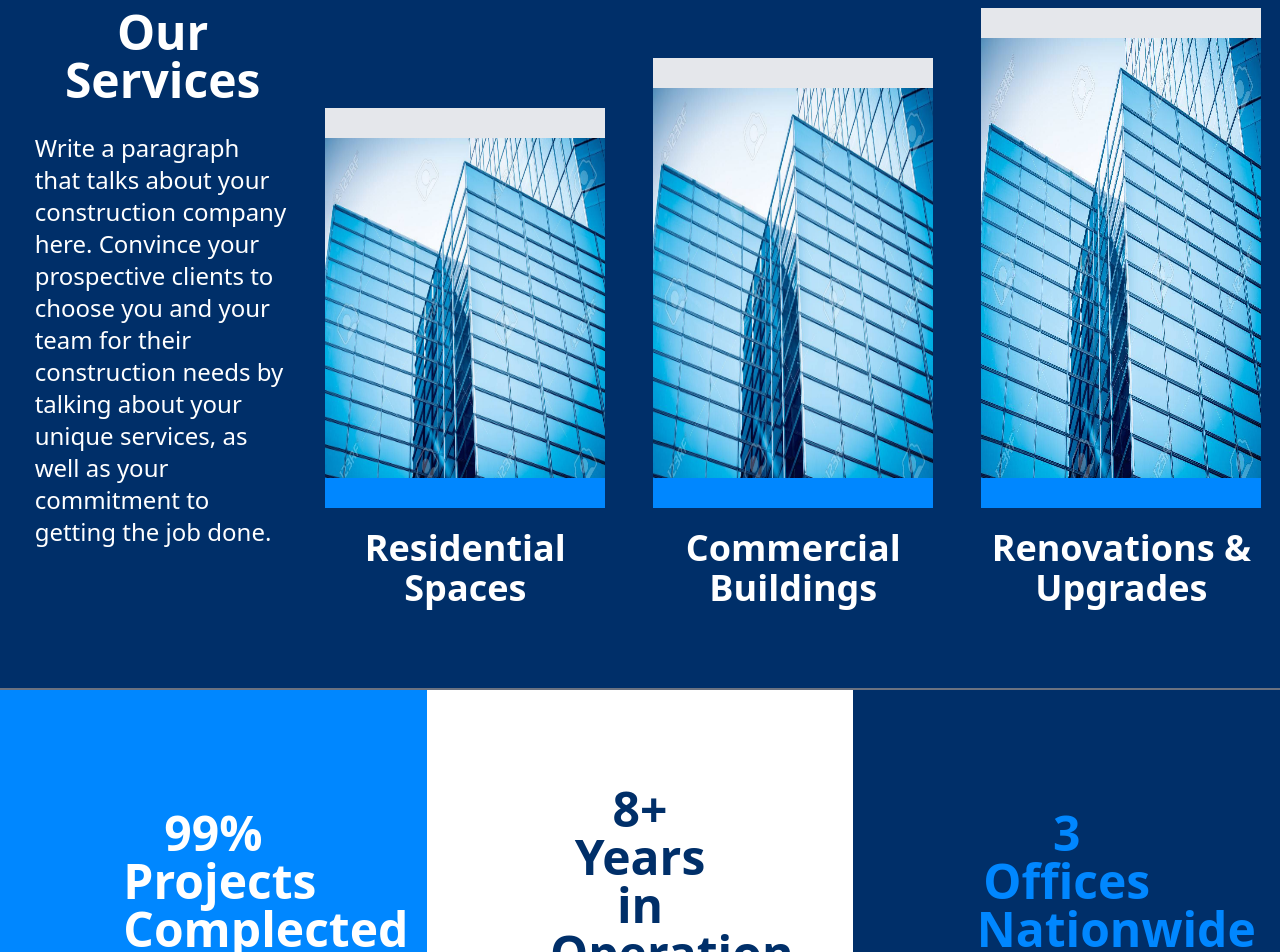
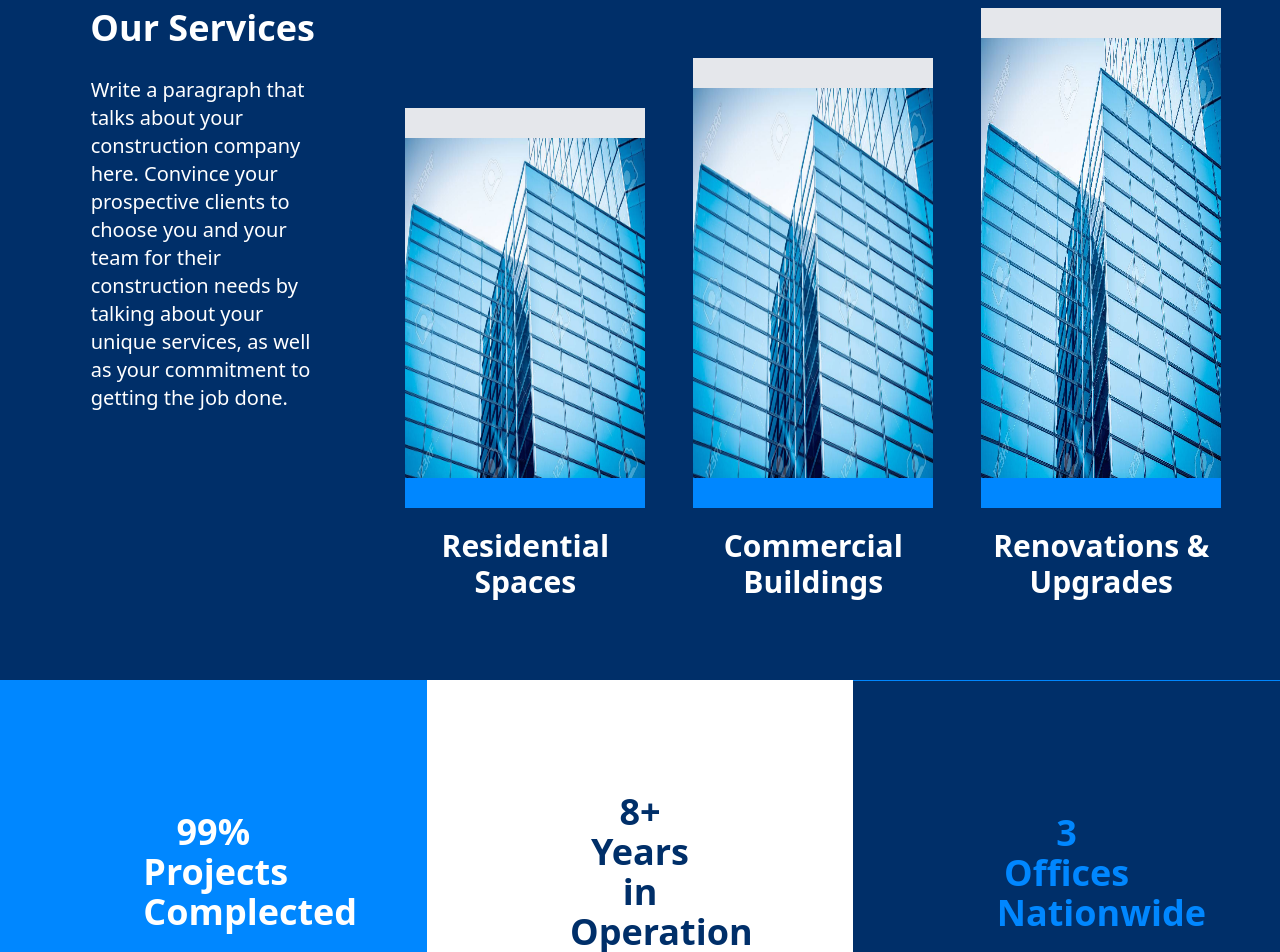
Before and after one commit to mohamed-arab1/company_website, a React (Vite) app: page / in a window 1280 px wide. Shown: the part 2360-3312 px from the top of the page. Built offline with nearby package versions, Linux system fonts and the light colour scheme.

Commit message:
responsive

```diff
--- a/src/components/Numbers.jsx
+++ b/src/components/Numbers.jsx
@@ -5,11 +5,11 @@ import { Numbersdata } from '../data/data'
 const Numbers = () => {
   return (
     <div>
-        <div className="w-full grid lg:grid-cols-3 md:grid-cols-2 h-96 text-center border-t-[2px] border-solid border-gray-500">
+        <div className="w-full grid lg:grid-cols-3 md:grid-cols-2 h-96 text-center">
           {Numbersdata.map((item) => (
             <>
               <div className={`${item.color}  relative`}>
-                <h1 className='text-3xl lg:text-5xl font-bold max-w-[180px]
+                <h1 className='text-2xl lg:text-4xl  font-bold max-w-[140px]
                 absolute left-1/2 top-1/2 -translate-x-1/2 -translate-y-1/2'>{item.details}</h1>
               </div>
             </>
--- a/src/components/Services.jsx
+++ b/src/components/Services.jsx
@@ -10,17 +10,17 @@ const Services = () => {
 
         return (
           <div className='w-full bg-alter text-white text-center'>
-            <div className='container flex flex-col py-20 lg:flex-row lg:justify-evenly'>
+            <div className='container flex flex-col py-20 lg:flex-row lg:justify-evenly mx-auto'>
                 <div className="text lg:max-w-72">
-                    <h1 className='text-4xl md:text-5xl font-bold mb-7'>{title}</h1>
-                    <p className='text-xl md:text-2xl mb-7 text-left px-4'>{paragraph}</p>
+                    <h1 className='text-3xl md:text-4xl font-bold mb-7'>{title}</h1>
+                    <p className='text-xl md:text-xl mb-7 text-left px-8'>{paragraph}</p>
                 </div>
                 <div className="grid gap-12 lg:grid-cols-3 md:grid-cols-2">
                   {Servicesdata.map((item) => (
                     <>
                         <div className="servicesimg mx-auto">
                           <img src={item.img} alt="" className={`${item.height} 'w-[100%] border-y-[30px] border-solid border-b-main border-t-white' `} />
-                          <h1 className='text-3xl md:text-4xl font-bold text-center mt-5'>{item.capture}</h1>
+                          <h1 className='text-2xl md:text-3xl font-bold text-center mt-5'>{item.capture}</h1>
                         </div>
                     </>
                   ))}
--- a/src/index.css
+++ b/src/index.css
@@ -15,7 +15,7 @@
         display: flex;
         flex-direction: column;
         justify-content: flex-end;
-        width: 280px;
+        width: 240px;
     }
     @media (min-width:727px) {
         .first{
@@ -46,6 +46,7 @@
     .blue{
         background-color: theme('colors.alter');
         color: theme('colors.main');
+        border-top:1px solid theme('colors.main')
     }
 
 
```
